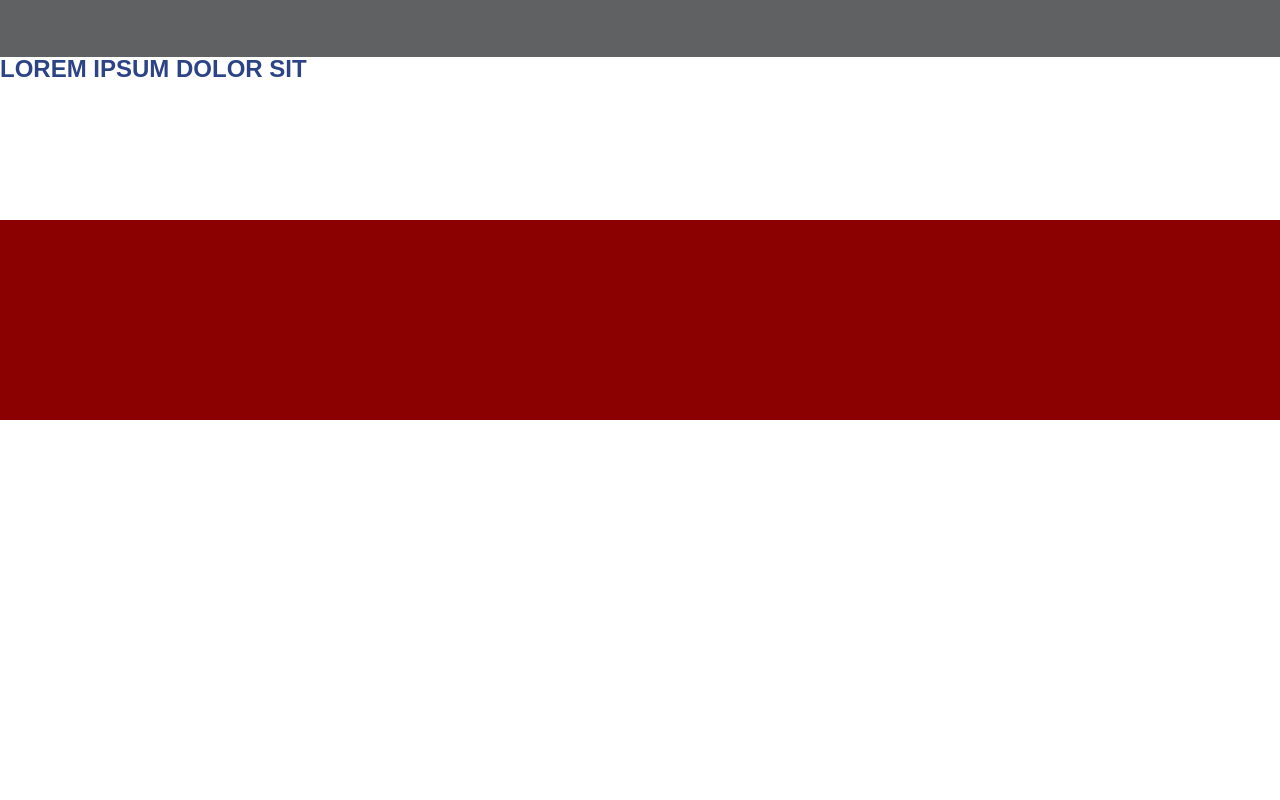
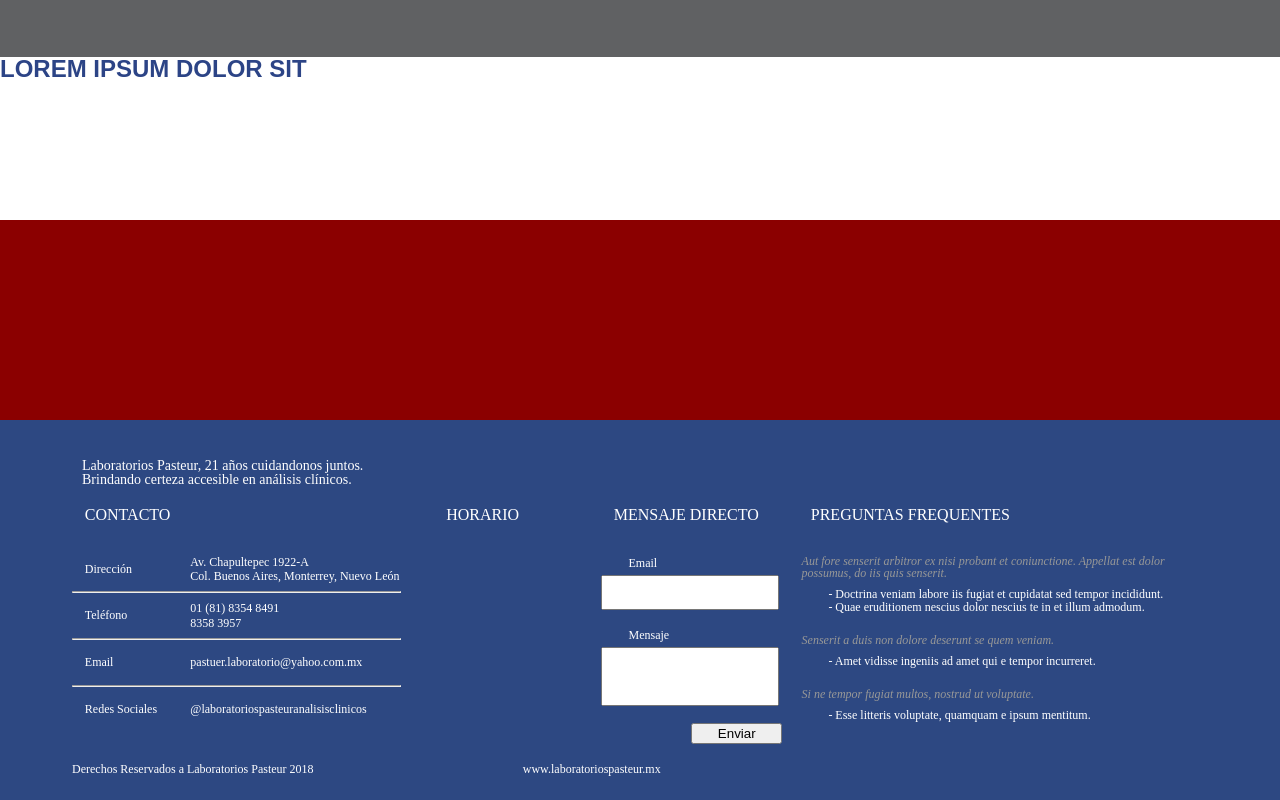
Before and after one commit to Axolodev/LaboratoriosPasteur, a React (Create React App) app: page / in a window 1280 px wide. Shown: the part 2343-3143 px from the top of the page. Before the commit the page ends 2763 px from the top, so only its background shows below. Built offline with nearby package versions, Linux system fonts and the light colour scheme; some icons are missing.

Commit message:
Add preliminary Footer component

```diff
--- a/src/components/Footer.jsx
+++ b/src/components/Footer.jsx
@@ -1,7 +1,199 @@
 import React from 'react';
+import styled from 'styled-components';
+
+const Layout = styled.div`
+  display: grid;
+  grid-template-columns: 29% 17% 16.5% auto;
+  grid-template-rows: 18% auto 15%;
+  box-sizing: border-box;
+  height: 380px;
+  padding: 1.6em 4.5em 1em;
+  background-color: #2D4882;
+  color: white;
+
+  h1 {
+    font-size: 16px;
+    padding: 0 0 2em 0.8em;
+  }
+
+  p, li {
+    font-size: 12px;
+  }
+`
+
+const Motto = styled.div`
+  grid-column: 1 / 2;
+  grid-row: 1 / 2;
+  padding: 13px 10px;
+
+  p {
+    font-size: 14px;
+  }
+`
+
+const Contacts = styled.div`
+  grid-column: 1 / 2;
+  grid-row: 2 / 3;
+`
+
+const ContactList = styled.ul`
+  list-style-type: none;
+  margin: 0;
+  line-height: 0.9em;
+`
+
+const ContactItem = styled.div`
+  display: flex;
+  height: 1.8em;
+  padding: 0 0 0 0.8em;
+  align-items: center;
+
+  > p:first-child {
+    flex: 1;
+  }
+
+  > p:last-child {
+    flex: 2;
+  }
+`
+
+const Schedule = styled.div`
+  grid-column: 2 / 3;
+  grid-row: 2 / 3;
+  box-sizing: border-box;
+  padding: 0 0 0 2em;
+`
+
+const DirectMessage = styled.div`
+  grid-column: 3 / 4;
+  grid-row: 2 / 3;
+  box-sizing: border-box;
+  padding: 0 0 0 0.4em;
+
+  p {
+    padding: 0.2em 0 0.5em 2.3em;
+  }
+
+  textarea {
+    height: 2.2em;
+    width: 95%;
+    margin: 0 0 1em 0;
+    resize: none;
+  }
+
+  textarea[name='Mensaje'] {
+    height: 4em;
+  }
+
+  input {
+    width: 50%;
+    float: right;
+  }
+`
+
+const FAQ = styled.div`
+  grid-column: 4 / 5;
+  grid-row: 2 / 3;
+  padding: 0 0 0 1em;
+
+  h2 {
+    font-size: 12px;
+    font-style: italic;
+    color: #989897;
+    padding: 0 0 0.8em 0.3em;
+  }
+
+  ul {
+    padding: 0 0 1.2em 1.9em;
+    line-height: 1.1;
+  }
+`
+
+const Rights = styled.div`
+  grid-column: 1 / 2;
+  grid-row: 3 / 4;
+  display: flex;
+  align-items: center;
+`
+
+const Website = styled.div`
+  grid-column: 2 / 4;
+  grid-row: 3 / 4;
+  display: flex;
+  align-items: center;
+  justify-content: center;
+
+  p {
+    text-align: center;
+  }
+`
 
 const Footer = () => (
-  <div></div>
+  <Layout>
+    <Motto>
+      <p>Laboratorios Pasteur, 21 años cuidandonos juntos.</p>
+      <p>Brindando certeza accesible en análisis clínicos.</p>
+    </Motto>
+    <Contacts>
+      <h1>CONTACTO</h1>
+      <ContactList>
+        <ContactItem>
+          <p>Dirección</p>
+          <p>Av. Chapultepec 1922-A<br/>
+          Col. Buenos Aires, Monterrey, Nuevo León</p>
+        </ContactItem>
+        <hr/>
+        <ContactItem>
+          <p>Teléfono</p>
+          <p>01 (81) 8354 8491<br/>
+          8358 3957</p>
+        </ContactItem>
+        <hr/>
+        <ContactItem>
+          <p>Email</p>
+          <p>pastuer.laboratorio@yahoo.com.mx</p>
+        </ContactItem>
+        <hr/>
+        <ContactItem>
+          <p>Redes Sociales</p>
+          <p>@laboratoriospasteuranalisisclinicos</p>
+        </ContactItem>
+      </ContactList>
+    </Contacts>
+    <Schedule>
+      <h1>HORARIO</h1>
+    </Schedule>
+    <DirectMessage>
+      <h1>MENSAJE DIRECTO</h1>
+      <p>Email</p>
+      <textarea name='Email'/>
+      <p>Mensaje</p>
+      <textarea name='Mensaje'/>
+      <input type='submit' value='Enviar'/>
+    </DirectMessage>
+    <FAQ>
+      <h1>PREGUNTAS FREQUENTES</h1>
+      <h2>Aut fore senserit arbitror ex nisi probant et coniunctione. Appellat est dolor possumus, do iis quis senserit.</h2>
+      <ul>
+        <li>- Doctrina veniam labore iis fugiat et cupidatat sed tempor incididunt.</li>
+        <li>- Quae eruditionem nescius dolor nescius te in et illum admodum.</li>
+      </ul>
+      <h2>Senserit a duis non dolore deserunt se quem veniam.</h2>
+      <ul>
+        <li>- Amet vidisse ingeniis ad amet qui e tempor incurreret.</li>
+      </ul>
+      <h2>Si ne tempor fugiat multos, nostrud ut voluptate.</h2>
+      <ul>
+        <li>- Esse litteris voluptate, quamquam e ipsum mentitum.</li>
+      </ul>
+    </FAQ>
+    <Rights>
+      <p>Derechos Reservados a Laboratorios Pasteur 2018</p>
+    </Rights>
+    <Website>
+      <p>www.laboratoriospasteur.mx</p>
+    </Website>
+  </Layout>
 );
 
 export default Footer;
```
